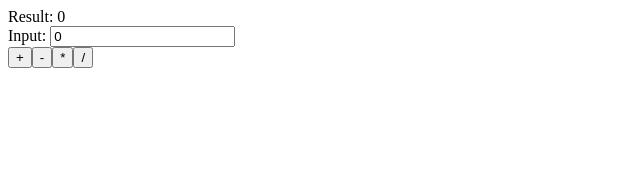
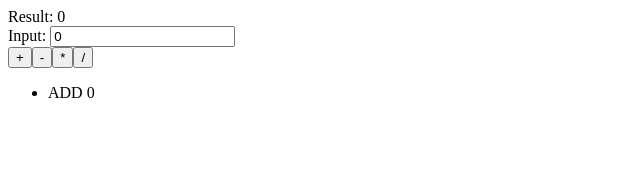
Before and after one commit to t4d-classes/bootcamp_09232019, a React (Create React App) app in the folder demo-app/: page / in a window 1280 px wide. Shown: the top 174 px of the page, without its empty margins (0-640 px from the left). Built offline with nearby package versions, Linux system fonts and the light colour scheme.

Commit message:
add code demos

```diff
--- a/demo-app/src/index.js
+++ b/demo-app/src/index.js
@@ -6,26 +6,42 @@ const SUBTRACT_ACTION = 'SUBTRACT';
 const MULTIPLY_ACTION = 'MULTIPLY';
 const DIVIDE_ACTION = 'DIVIDE';
 
-const calcReducer = (state = { result: 0 }, action) => {
+const calcReducer = (state = { result: 0, history: [] }, action) => {
   switch(action.type) {
     case ADD_ACTION:
       return {
         ...state,
+        history: [
+          ...state.history,
+          { opName: action.type, opValue: action.payload },
+        ],
         result: state.result + action.payload,
       };
     case SUBTRACT_ACTION:
       return {
         ...state,
+        history: [
+          ...state.history,
+          { opName: action.type, opValue: action.payload },
+        ],
         result: state.result - action.payload,
       };
     case MULTIPLY_ACTION:
       return {
         ...state,
+        history: [
+          ...state.history,
+          { opName: action.type, opValue: action.payload },
+        ],
         result: state.result * action.payload,
       };
     case DIVIDE_ACTION:
       return {
         ...state,
+        history: [
+          ...state.history,
+          { opName: action.type, opValue: action.payload },
+        ],
         result: state.result / action.payload,
       };
     default:
@@ -69,7 +85,7 @@ const createDivideAction = payload => ({ type: DIVIDE_ACTION, payload });
 
 // 3. Ensure it works.
 
-const CalcTool = ({ result, onAdd, onSubtract, onMultiply, onDivide }) => {
+const CalcTool = ({ result, history, onAdd, onSubtract, onMultiply, onDivide }) => {
 
   const [ input, setInput ] = useState(0);
 
@@ -81,6 +97,10 @@ const CalcTool = ({ result, onAdd, onSubtract, onMultiply, onDivide }) => {
     <button type="button" onClick={() => onSubtract(input)}>-</button>
     <button type="button" onClick={() => onMultiply(input)}>*</button>
     <button type="button" onClick={() => onDivide(input)}>/</button>
+
+    <ul>
+      {history.map((h, i) => <li key={i}>{h.opName} {h.opValue}</li>)}
+    </ul>
   </form>
 };
 
@@ -90,19 +110,26 @@ const multiply = value => calcStore.dispatch(createMultiplyAction(value));
 const divide = value => calcStore.dispatch(createDivideAction(value));
 
 calcStore.subscribe(() => {
-  ReactDOM.render(<CalcTool result={calcStore.getState().result}
-    onAdd={add} onSubtract={subtract}
-    onMultiply={multiply} onDivide={divide} />, document.querySelector('#root'));
+  ReactDOM.render(
+    <CalcTool
+      result={calcStore.getState().result}
+      history={calcStore.getState().history}
+      onAdd={add} onSubtract={subtract}
+      onMultiply={multiply} onDivide={divide} />,
+    document.querySelector('#root'),
+  );
 });
 
 calcStore.dispatch(createAddAction(0));
 
 // Lab Exercise
 
-// 1. Display a history of operations performs using an unordered list beneath the buttons on the calculator.
+// 1. Discover the meaning and purpose of life.
 
-// 2. For each history entry, display the value typed into the input field and the type of operation performed.
+// 2. Add a button to the Calc Tool with a label of 'Clear'.
 
-// 3. Be sure to follow the pattern on the back and be sure to use the correct parts of Redux and React to make this happen.
+// 3. When the 'Clear' button is clicked, change the result 0, clear the input field and clear the history.
 
-// 4. Ensure it works.
+// 4. On each row of the history entries, add a button with a label of 'X'. When the button is clicked, remove the history entry.
+
+// 5. Ensure it all works!
```
